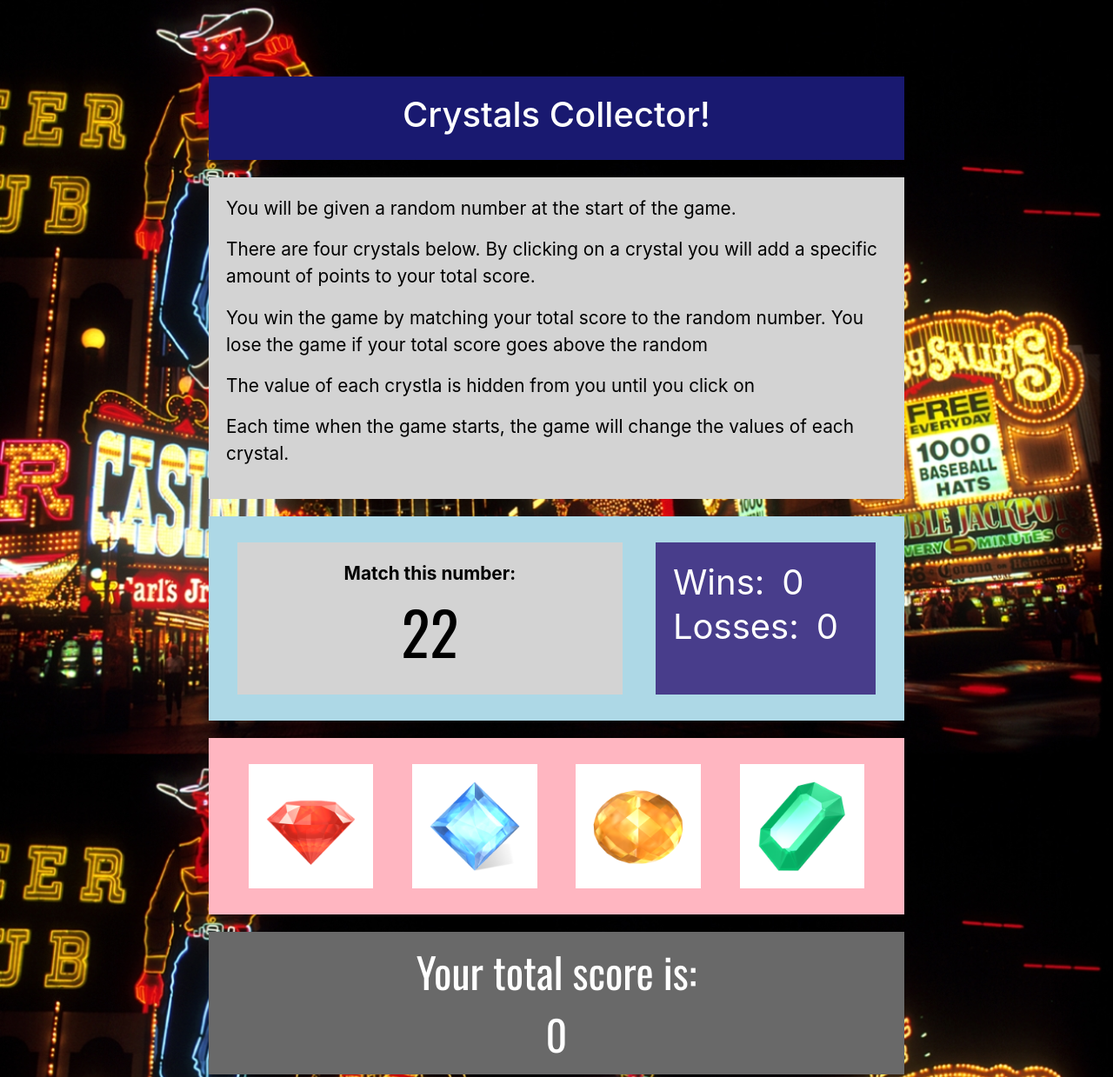
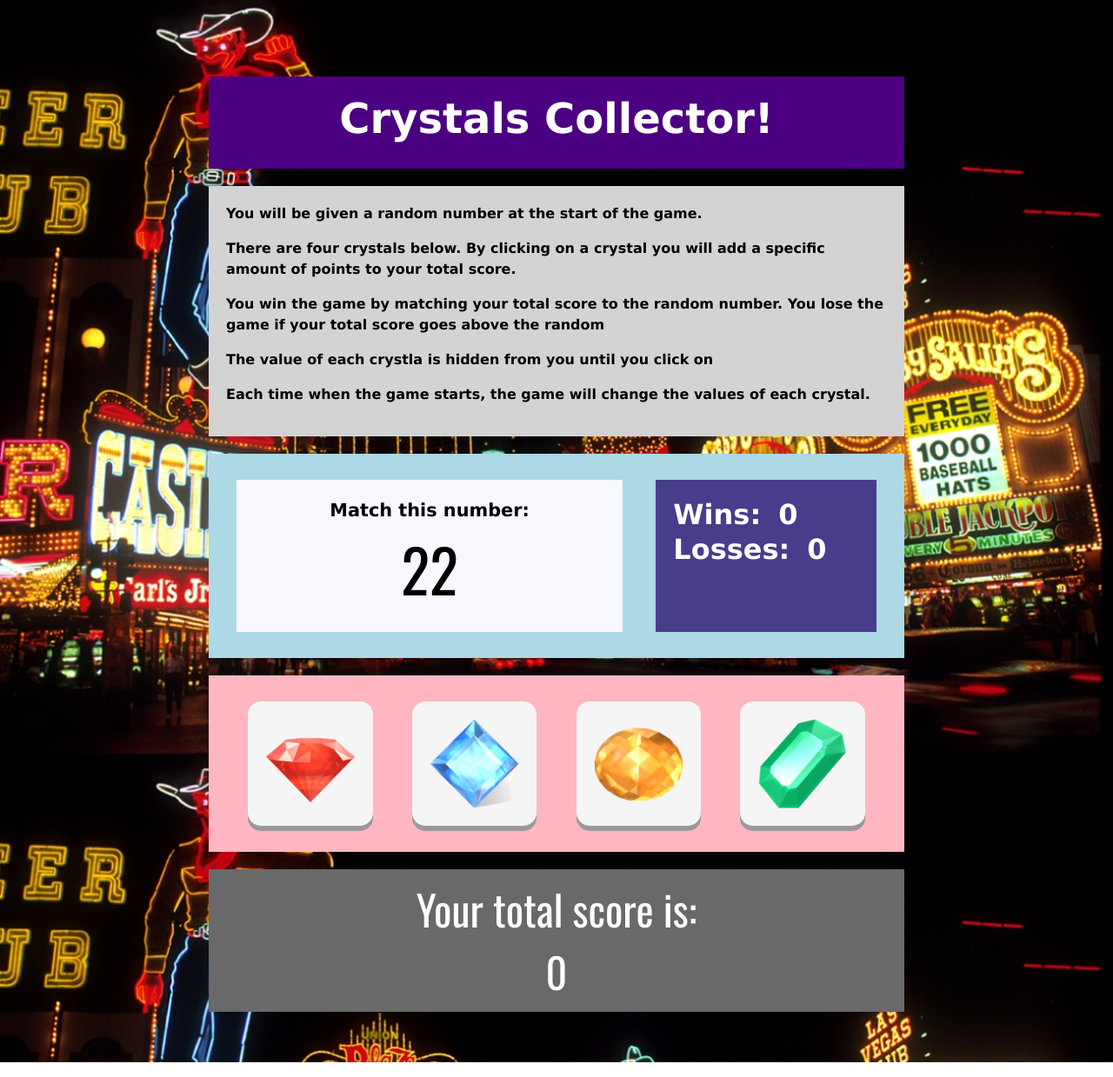
Before and after one commit to sharebot-joe/Crystals-Collector, a plain HTML site: page index.html in a window 1280 px wide. Shown: the top 1239 px of the page at 87% size. Drawn offline with nearby package versions, Linux system fonts and the light colour scheme; a web font is replaced by a local one.

Commit message:
button effects and new colors

```diff
--- a/assets/css/style.css
+++ b/assets/css/style.css
@@ -4,25 +4,31 @@ body {
 	background: url("../images/vegas.jpg") no-repeat center center;
   background-size: cover;
   background-attachment: fixed;
+  font-family: verdana, sans-serif;
 }
 .titlediv {
 	max-width: 800px;
 	margin: 10px auto;
 	padding: 20px;
-	background: midnightblue;
+	background: indigo;
 	color: #fff;
-	font-size: 2rem;
+
+}
+h1 {
+	font-size: 3rem;
+	font-weight: bold;
 }
 .rules {
 	max-width: 800px;
 	margin: 10px auto;
 	padding: 20px;
 	background: lightgray;
-	font-size: 1.3rem;
+	font-size: 1rem;
 	text-align: left;
 }
 .rules p {
 	color: #000;
+	font-weight: bold;
 }
 .container {
 	max-width: 800px;
@@ -38,7 +44,7 @@ body {
 	height: 175px;
 	margin: 10px ;
 	padding: 20px;
-	background: lightgray;
+	background: ghostwhite;
 	color: #000;
 }
 .targetnum {
@@ -58,12 +64,13 @@ body {
 
 }
 .gamestatus div {
-	font-size: 2.5rem;
-	line-height: 3.2rem;
-
+	font-size: 2rem;
+	line-height: 2.5rem;
+	font-weight: bold;
 }
 .wins, .losses {
 	margin: 0 20px;
+	font-weight: bold;
 }
 
 .crystalcontainer {
@@ -116,3 +123,25 @@ body {
 	font-size: 3em;
 	font-family: Oswald, sans-serif;
 }
+
+/*Button Effect*/
+.button {
+  padding: 15px 25px;
+  font-size: 24px;
+  text-align: center;
+  cursor: pointer;
+  outline: none;
+  color: #fff;
+  background-color: #F5F5F5;
+  border: none;
+  border-radius: 15px;
+  box-shadow: 0 6px #999;
+}
+
+.button:hover {background-color: #D3D3D3}
+
+.button:active {
+  background-color: #D3D3D3;
+  box-shadow: 0 5px #666;
+  transform: translateY(4px);
+}
--- a/assets/javascript/game.js
+++ b/assets/javascript/game.js
@@ -35,21 +35,23 @@ $(document).ready(function() {
 	// Onclick Events
 	$('.red, .blue, .yellow, .green').on("click", function() {
 
-		// Adding numbers and displaying result
+		// Add numbers and display result
 		playerTotal = playerTotal + parseInt($(this).attr('value'))
 		$('.playernum').html(playerTotal)
 
-		// Checking for win condition
+		// Check for win condition
 		if(playerTotal === randomNumber) {
 			wins++
 			$('.wins').html(wins)
+			$('.result').html("You won!!")
 			resetGame();
 		};
 
-		// Checking for loss condition
+		// Check for loss condition
 		if(playerTotal > randomNumber) {
 			losses++
 			$('.losses').html(losses)
+			$('.result').html("You lost!!")
 			resetGame();
 		};
 	});
--- a/index.html
+++ b/index.html
@@ -52,22 +52,22 @@
 		<div class="row text-center mx-auto">
 			<div class="crystalcontainer">
 				<div class="col-lg-2">
-					<div class="red">
+					<div class="red button">
 						<img src="assets/images/red.png" >
 					</div>
 				</div>
 				<div class=" col-lg-2">
-					<div class="blue">
+					<div class="blue button">
 						<img src="assets/images/blue.png" >
 					</div>
 				</div>
 				<div class=" col-lg-2">
-					<div class="yellow">
+					<div class="yellow button">
 						<img src="assets/images/yellow.png" >
 					</div>
 				</div>
 				<div class=" col-lg-2">
-					<div class="green">
+					<div class="green button">
 						<img src="assets/images/green.png" >
 					</div>
 				</div>
```
